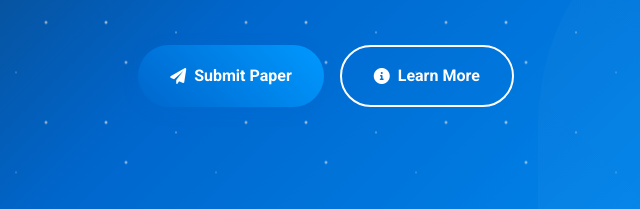
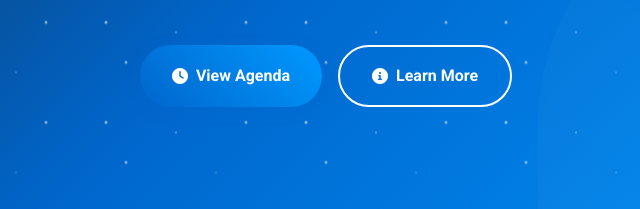
Before and after one commit to AI-R2D2/AI-R2D2.github.io, a plain HTML site: page index.html in a window 1280 px wide. Shown: the part 473-682 px from the top of the page, 314-954 px from the left. Drawn offline with Linux system fonts and the light colour scheme.

Commit message:
updated the hero section

```diff
--- a/index.html
+++ b/index.html
@@ -61,9 +61,9 @@
                     Singapore • November 15-16, 2025
                 </p>
                 <div class="hero-buttons">
-                    <a href="#submission" class="btn btn-primary">
-                        <i class="fas fa-paper-plane"></i>
-                        Submit Paper
+                    <a href="#agenda" class="btn btn-primary">
+                        <i class="fas fa-clock"></i>
+                        View Agenda
                     </a>
                     <a href="#about" class="btn btn-secondary">
                         <i class="fas fa-info-circle"></i>
```
